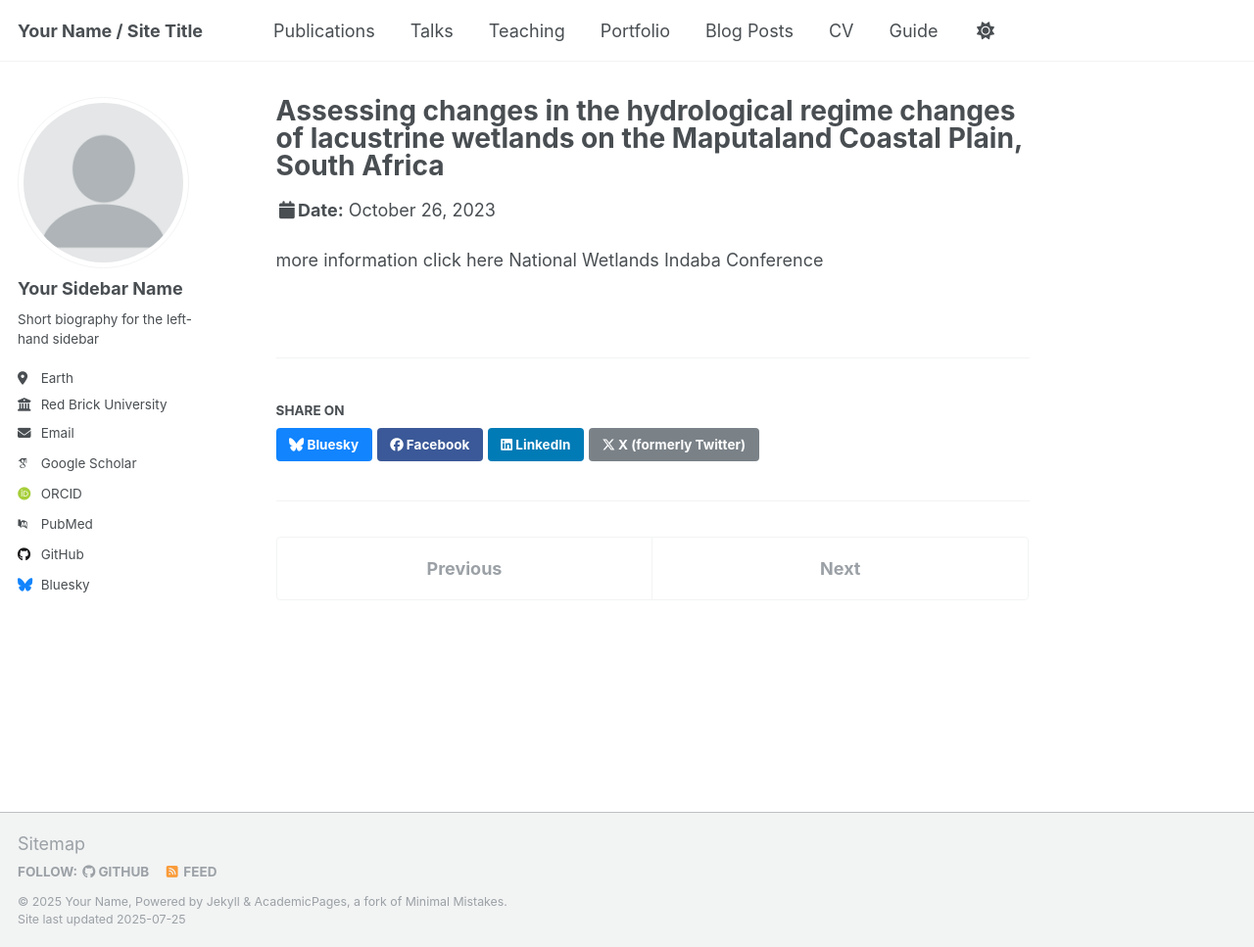
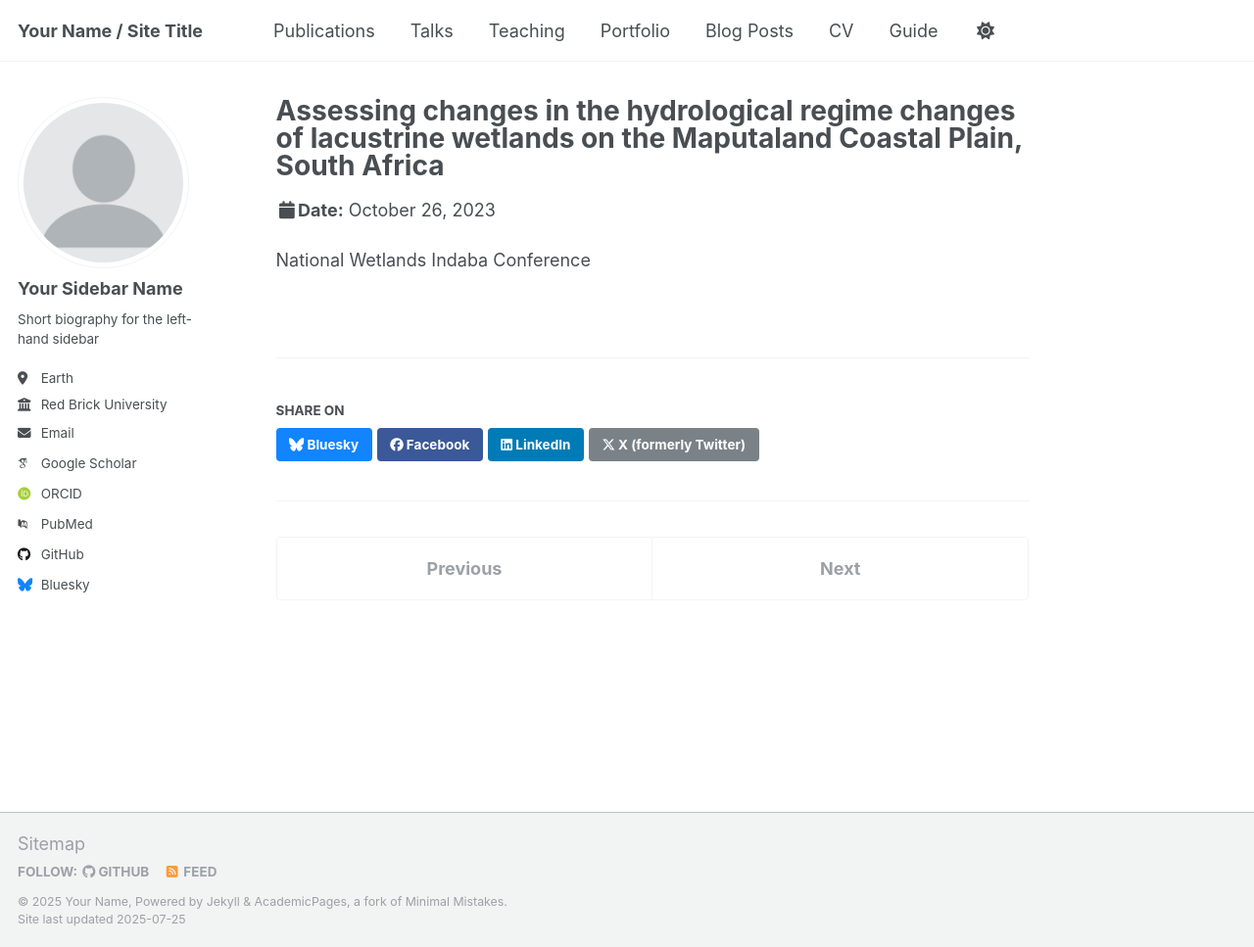
Before and after one commit to Nkosizwi/NB-Ndlovu.github.io, a Jekyll site: the page built from _talks/2014-03-01-talk-3.md, in a window 1280 px wide and 967 px high. Shown: the whole window at 98% size. Built offline with Jekyll 4.4.1, drawn with Linux system fonts in a browser that asks for light colours; some web fonts are replaced; a script that is not in the unit is left out.

Commit message:
Update 2014-03-01-talk-3.md

```diff
--- a/_talks/2014-03-01-talk-3.md
+++ b/_talks/2014-03-01-talk-3.md
@@ -7,5 +7,5 @@ venue: "ATKV Buffelspoort"
 date: 23-26 October 2023
 location: "North-West, South Africa"
 ---
-more information click here
+
 National Wetlands Indaba Conference
```
